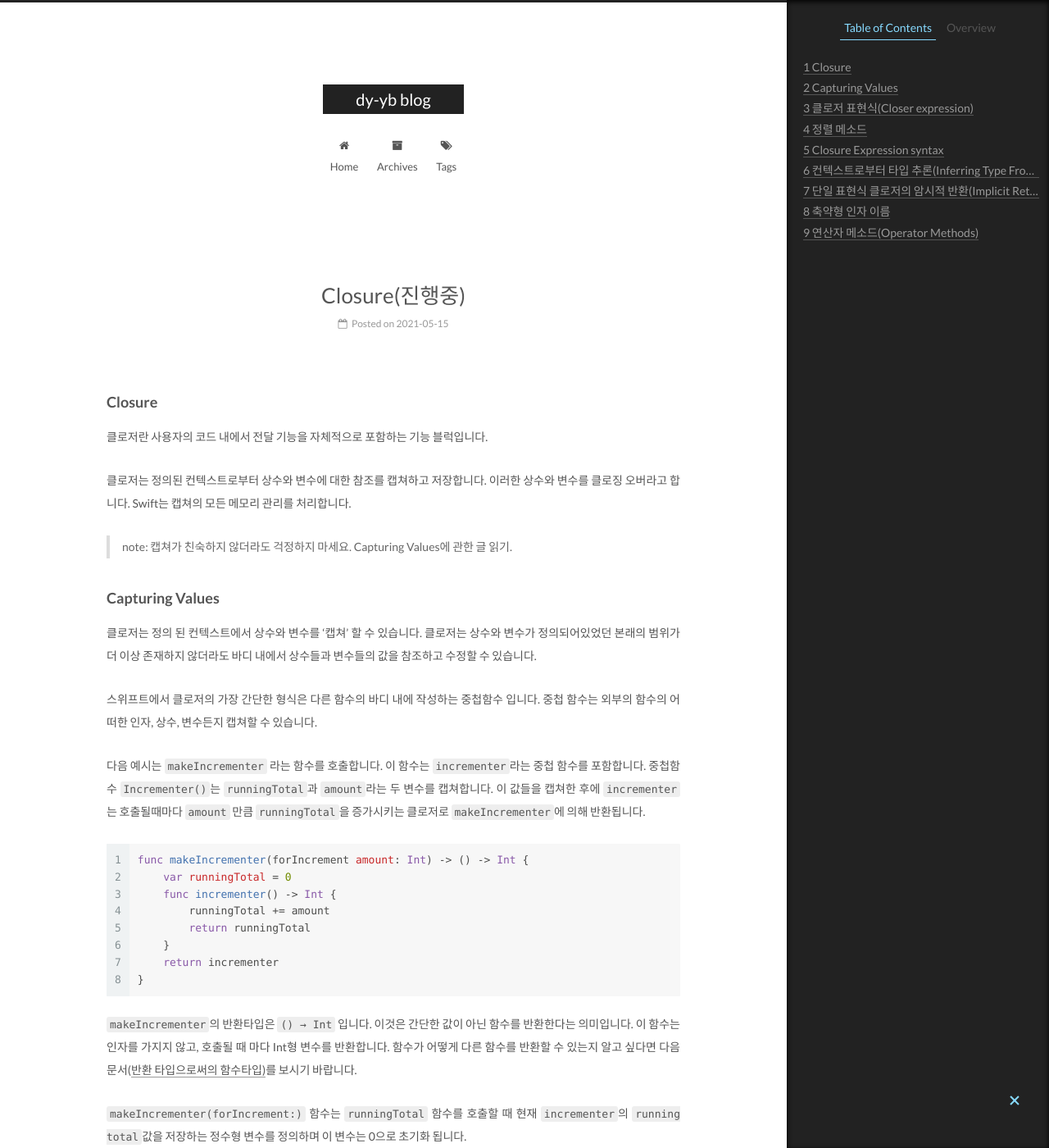
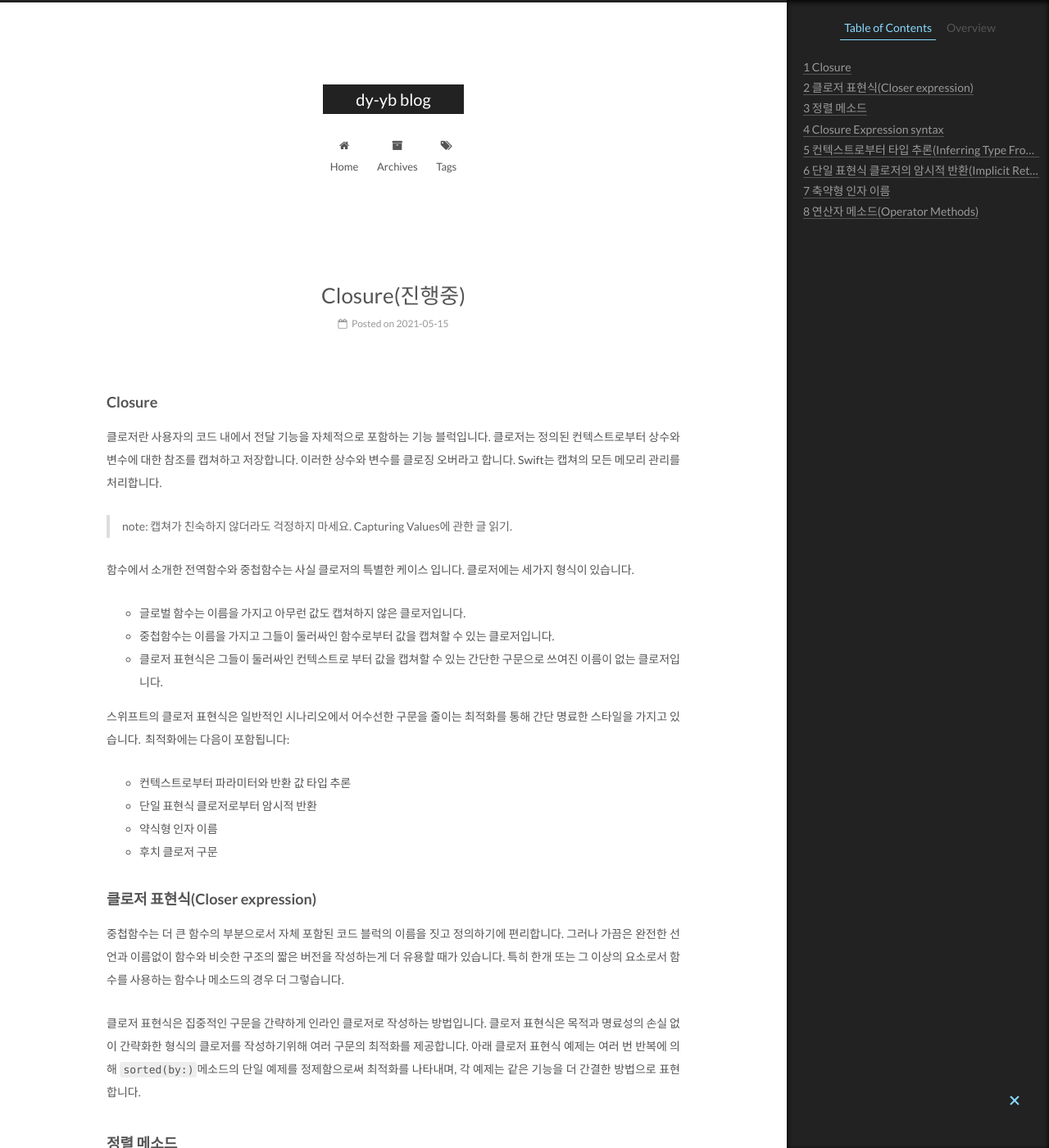
Before and after one commit to dy-yb/previous_blog, a Jekyll site: the page built from _posts/2021-05-15-Closure.md, in a window 1280 px wide and 1400 px high. Shown: the whole window at 82% size. Built offline with Jekyll 4.4.1, drawn with Linux system fonts in a browser that asks for light colours; some of the changed text lies outside the part shown.

Commit message:
Update 2021-05-15-Closure.md

````diff
--- a/_posts/2021-05-15-Closure.md
+++ b/_posts/2021-05-15-Closure.md
@@ -7,94 +7,10 @@ tags: study swift
 ### Closure
 
 클로저란 사용자의 코드 내에서 전달 기능을 자체적으로 포함하는 기능 블럭입니다.
-
 클로저는 정의된 컨텍스트로부터 상수와 변수에 대한 참조를 캡쳐하고 저장합니다. 이러한 상수와 변수를 클로징 오버라고 합니다. Swift는 캡쳐의 모든 메모리 관리를 처리합니다.
 
 > note: 캡쳐가 친숙하지 않더라도 걱정하지 마세요. Capturing Values에 관한 글 읽기.
 
-### Capturing Values
-
-클로저는 정의 된 컨텍스트에서 상수와 변수를 '캡쳐' 할 수 있습니다. 클로저는 상수와 변수가 정의되어있었던 본래의 범위가 더 이상 존재하지 않더라도 바디 내에서 상수들과 변수들의 값을 참조하고 수정할 수 있습니다.
-
-스위프트에서 클로저의 가장 간단한 형식은 다른 함수의 바디 내에 작성하는 중첩함수 입니다. 중첩 함수는 외부의 함수의 어떠한 인자, 상수, 변수든지  캡쳐할 수 있습니다.
-
-다음 예시는 `makeIncrementer` 라는 함수를 호출합니다. 이 함수는 `incrementer`라는 중첩 함수를 포함합니다. 중첩함수 `Incrementer()`는 `runningTotal`과 `amount`라는 두 변수를 캡쳐합니다. 이 값들을 캡쳐한 후에 `incrementer`는 호출될때마다 `amount` 만큼 `runningTotal`을 증가시키는 클로저로 `makeIncrementer`에 의해 반환됩니다.
-
-```swift
-func makeIncrementer(forIncrement amount: Int) -> () -> Int {
-    var runningTotal = 0
-    func incrementer() -> Int {
-        runningTotal += amount
-        return runningTotal
-    }
-    return incrementer
-}
-```
-
-`makeIncrementer`의 반환타입은 `() → Int` 입니다. 이것은 간단한 값이 아닌 함수를 반환한다는 의미입니다. 이 함수는 인자를 가지지 않고, 호출될 때 마다 Int형 변수를 반환합니다. 함수가 어떻게 다른 함수를 반환할 수 있는지 알고 싶다면 다음 문서([반환 타입으로써의 함수타입)](https://docs.swift.org/swift-book/LanguageGuide/Functions.html#ID177)를 보시기 바랍니다.
-
-`makeIncrementer(forIncrement:)` 함수는 `runningTotal` 함수를 호출할 때 현재 `incrementer`의 `running total`값을 저장하는 정수형 변수를 정의하며 이 변수는 0으로 초기화 됩니다.
-
-`makeIncrementer(forIncrement:)` 함수는 argument label은 `forIncrement`이고 parameter name은 `amount`인 하나의 정수형 파라미터를 가지고 있습니다.
-
-- Argument label: 외부에서 함수를 호출 할 때 사용되는 파라미터의 이름, '_'를 사용하여 생략 가능
-- Parameter name: 함수 내부에서 변수로서 사용될 때 불리는 이름
-
-func functionName(**argumentLabel** **parameterName**: valueType) -> returnType{
-    **parameterName** = 0
-}
-functionName(**argumentLabel**: 100)
-
-인자 값은 runningTotal이 incrementer 함수가 호출되어 반환될 때 마다 얼만큼 증가 될 것인지 파라미터를 통해 지정하고 전달합니다. makeIncrementer 함수는 실제로 값을 증가시키는 기능을 하는 incementer 중첩 함수를 정의 합니다. 이 기능은 단순히 amount를 runningTotal에 값을 더하고 결과를 반환하는 것입니다.
-
-중첩 함수 incrementer만 별도로 보면 조금 이상하게 느껴질 수 있습니다:
-
-```swift
-func incrementer() -> Int {
-    runningTotal += amount
-    return runningTotal
-}
-```
-
-incrementer() 함수는 아무런 파라미터도 없는데 함수 바디 내에서 runningTotal과 amount를 참조하고 있습니다. 이것은 캡쳐링을 통해 둘러싸인 외부 함수로부터 runningTotal과 amount를 참조하여 내부의 본인이 가진 함수 바디에서 사용합니다. 참조를 캡쳐하는 것은 makeIncrementer 함수 호출이 종료될 때 runningTotal과 amount가 사라지지 않도록 하고, 다음에 incrementer 함수가 다시 호출 될 때 runningTotal을 사용할 수 있도록 합니다.
-
-> 최적화를 위해, Swift는 값을 복사하여 저장하고 캡쳐하는 것 대신에 (나중에)
-
-아래는 실행 시 `makeIncrementer`의 예시입니다.
-
-```swift
-let incrementByTen = makeIncrementer(forIncrement: 10)
-```
-
-위 코드는 호출될 때마다 `runningTotal` 변수에 10을 더하는 증가 함수를 참조하도록 `incrementByTen` 상수를 설정하고 있습니다. 함수가 여러번 호출되면 실행시 다음과 같은 결과가 나옵니다.
-
-```swift
-incrementByTen()
-// returns a value of 10
-incrementByTen()
-// returns a value of 20
-incrementByTen()
-// returns a value of 30
-```
-
-만약 두번째 증가자를 생성하면 그 증가자만의 새로운 별도의 runningTotal 변수를 갖게됩니다.
-
-```swift
-let incrementBySeven = makeIncrementer(forIncrement: 7)
-incrementBySeven()
-// returns a value of 7
-```
-
-원래의 증가자를 다시 호출하면(`incrementByTen`) 본인의 `runningTotal`변수가 이어서 증가되고, `incrementBySeven`으로 캡처된 변수는 영향을 주지 않습니다.
-
-```swift
-incrementByTen()
-// returns a value of 40
-```
-
-NOTE: 클래스 인스턴스 요소에 클로저를 할당하고, 클로저가 인스턴스 혹은 멤버를 참조하여 그 인스턴스를 캡처하면, 클로저와 인스턴스 사이에 강한 참조 사이클이 형성됩니다. 스위프트에서는 캡처리스트를 통해 그들의 강한 참조 사이클을 깨트립니다. 더 자세한 내용을 원한다면 다음 글을 참조하십시오. Strong Reference Cycles for Closures.
-
-—
 
 함수에서 소개한 전역함수와 중첩함수는 사실 클로저의 특별한 케이스 입니다. 클로저에는 세가지 형식이 있습니다.
 
````
